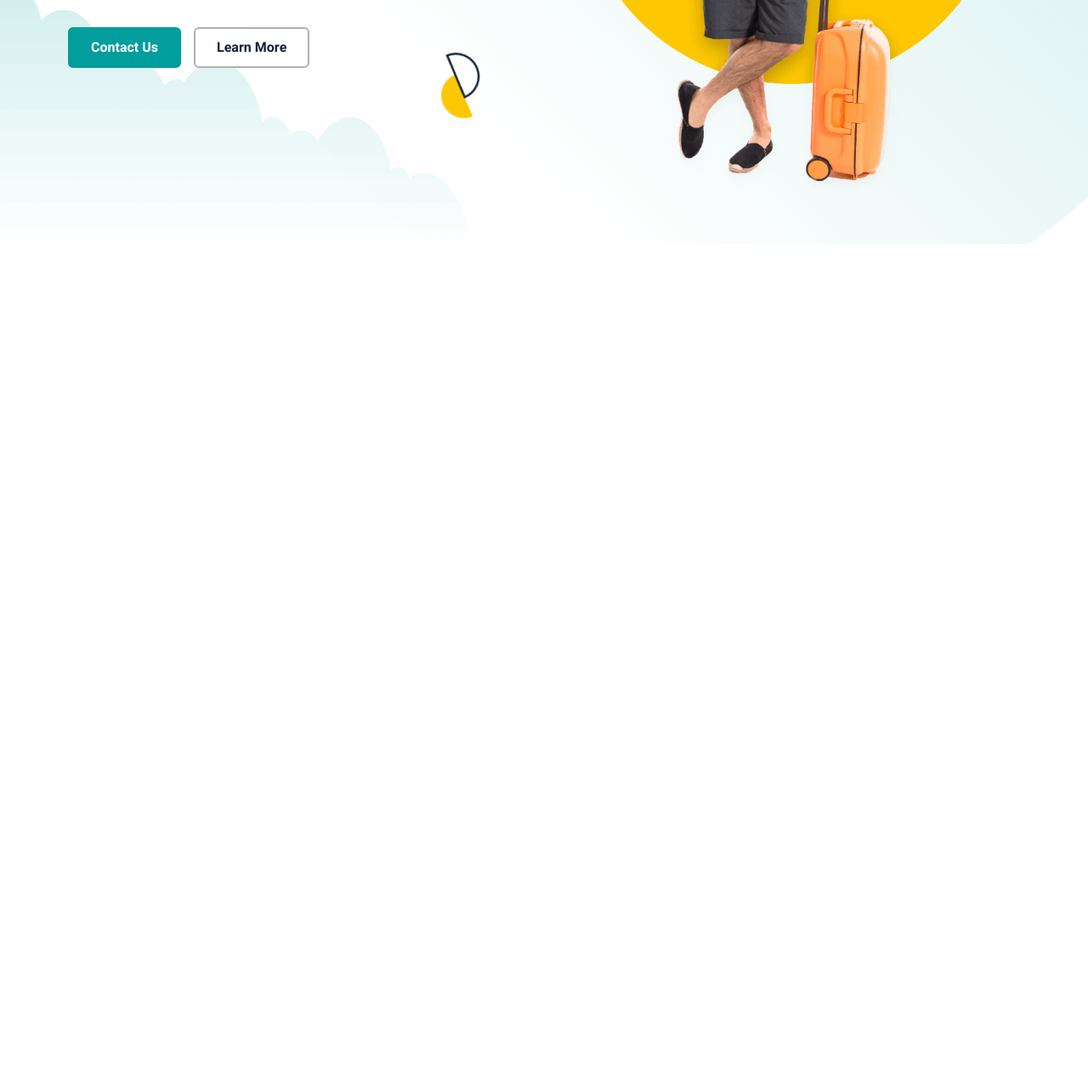
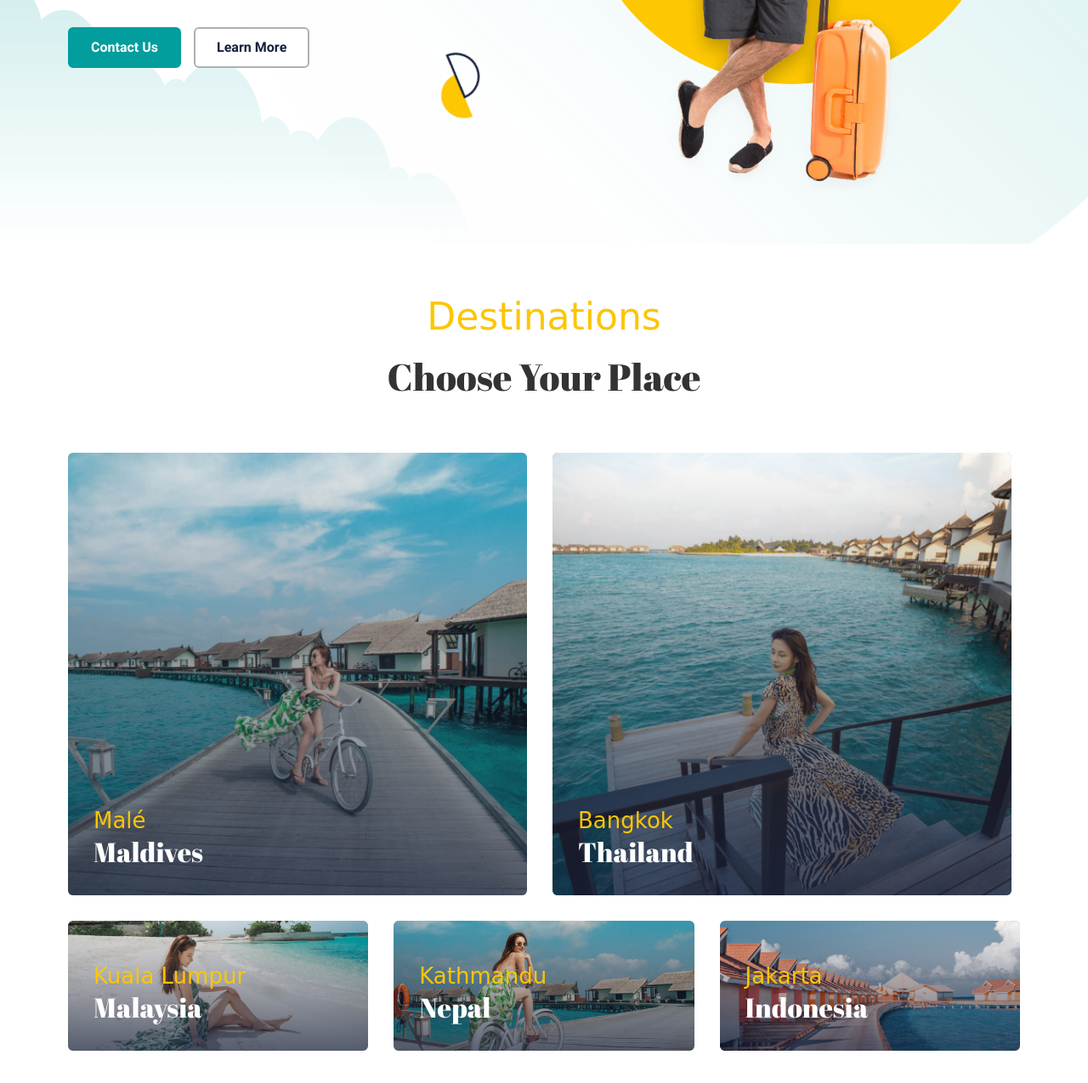
Before and after one commit to Shaad-Imran/Tourest-Travel-Website, a plain HTML site: page index.html in a window 1280 px wide. Shown: the part 559-1834 px from the top of the page at 85% size. Before the commit the page ends 846 px from the top, so only its background shows below. Drawn offline with nearby package versions, Linux system fonts and the light colour scheme; a web font is replaced by a local one.

Commit message:
Destination section added

```diff
--- a/index.html
+++ b/index.html
@@ -130,6 +130,122 @@
             </figure>
           </div>
         </section>
+
+        <!-- Destination  -->
+        <section class="section destination">
+          <div class="container">
+            <p class="section-subtitle">Destinations</p>
+
+            <h2 class="h2 section-title">Choose Your Place</h2>
+
+            <ul class="destination-list">
+              <li class="w-50">
+                <a href="#" class="destination-card">
+                  <figure class="card-banner">
+                    <img
+                      src="images/destination-1.jpg"
+                      width="1140"
+                      height="1100"
+                      loading="lazy"
+                      alt="Malé, Maldives"
+                      class="img-cover"
+                    />
+                  </figure>
+
+                  <div class="card-content">
+                    <p class="card-subtitle">Malé</p>
+
+                    <h3 class="h3 card-title">Maldives</h3>
+                  </div>
+                </a>
+              </li>
+
+              <li class="w-50">
+                <a href="#" class="destination-card">
+                  <figure class="card-banner">
+                    <img
+                      src="images/destination-2.jpg"
+                      width="1140"
+                      height="1100"
+                      loading="lazy"
+                      alt="Bangkok, Thailand"
+                      class="img-cover"
+                    />
+                  </figure>
+
+                  <div class="card-content">
+                    <p class="card-subtitle">Bangkok</p>
+
+                    <h3 class="h3 card-title">Thailand</h3>
+                  </div>
+                </a>
+              </li>
+
+              <li>
+                <a href="#" class="destination-card">
+                  <figure class="card-banner">
+                    <img
+                      src="images/destination-3.jpg"
+                      width="1110"
+                      height="480"
+                      loading="lazy"
+                      alt="Kuala Lumpur, Malaysia"
+                      class="img-cover"
+                    />
+                  </figure>
+
+                  <div class="card-content">
+                    <p class="card-subtitle">Kuala Lumpur</p>
+
+                    <h3 class="h3 card-title">Malaysia</h3>
+                  </div>
+                </a>
+              </li>
+
+              <li>
+                <a href="#" class="destination-card">
+                  <figure class="card-banner">
+                    <img
+                      src="images/destination-4.jpg"
+                      width="1110"
+                      height="480"
+                      loading="lazy"
+                      alt="Kathmandu, Nepal"
+                      class="img-cover"
+                    />
+                  </figure>
+
+                  <div class="card-content">
+                    <p class="card-subtitle">Kathmandu</p>
+
+                    <h3 class="h3 card-title">Nepal</h3>
+                  </div>
+                </a>
+              </li>
+
+              <li>
+                <a href="#" class="destination-card">
+                  <figure class="card-banner">
+                    <img
+                      src="images/destination-5.jpg"
+                      width="1110"
+                      height="480"
+                      loading="lazy"
+                      alt="Jakarta, Indonesia"
+                      class="img-cover"
+                    />
+                  </figure>
+
+                  <div class="card-content">
+                    <p class="card-subtitle">Jakarta</p>
+
+                    <h3 class="h3 card-title">Indonesia</h3>
+                  </div>
+                </a>
+              </li>
+            </ul>
+          </div>
+        </section>
       </article>
     </main>
 
--- a/style.css
+++ b/style.css
@@ -192,6 +192,16 @@ body {
   font-family: var(--ff-abril-fatface);
 }
 
+.img-cover {
+  width: 100%;
+  height: 100%;
+  object-fit: cover;
+}
+
+.card-banner {
+  background: var(--silver-chalice);
+}
+
 /* ...header...  */
 .header {
   background: var(--viridian-green);
@@ -306,6 +316,64 @@ body {
   gap: 15px;
 }
 
+/* ...Destination...  */
+.destination .section-subtitle {
+  text-align: center;
+  margin-bottom: 15px;
+}
+
+.destination .section-title {
+  text-align: center;
+  margin-bottom: 60px;
+}
+
+.destination-list {
+  display: flex;
+  flex-wrap: wrap;
+  gap: 30px;
+}
+
+.destination-card {
+  position: relative;
+  border-radius: var(--radius-6);
+  overflow: hidden;
+}
+
+.destination-card::after {
+  content: "";
+  position: absolute;
+  inset: 0;
+  background: linear-gradient(hsla(222, 46%, 17%, 0), hsla(222, 46%, 17%, 0.7));
+}
+
+.destination-card img {
+  transition: var(--transition-2);
+}
+
+.destination-card:is(:hover, :focus) img {
+  transform: scale(1.1);
+}
+
+.destination-card .card-content {
+  position: absolute;
+  bottom: 0;
+  left: 0;
+  width: 100%;
+  padding: 30px;
+  z-index: 1;
+}
+
+.destination-card .card-subtitle {
+  color: var(--mikado-yellow);
+  font-family: var(--ff-comforter-brush);
+  font-size: var(--fs-5);
+}
+
+.destination-card .card-title {
+  color: var(--white-1);
+  font-family: var(--ff-abril-fatface);
+}
+
 /* .....Responsiveness.....  */
 @media (min-width: 575px) {
   :root {
@@ -335,6 +403,14 @@ body {
     display: flex;
     align-items: center;
     gap: 40px;
+  }
+
+  .destination-list > li {
+    width: calc(33.33% - 20px);
+  }
+
+  .destination-list .w-50 {
+    width: calc(50% - 20px);
   }
 }
 
@@ -421,6 +497,11 @@ body {
       transform: rotate(1turn);
     }
   }
+
+  .destination {
+    --fs-4: 3.2rem;
+    --fs-5: 2.6rem;
+  }
 }
 
 @media (min-width: 1200px) {
```
